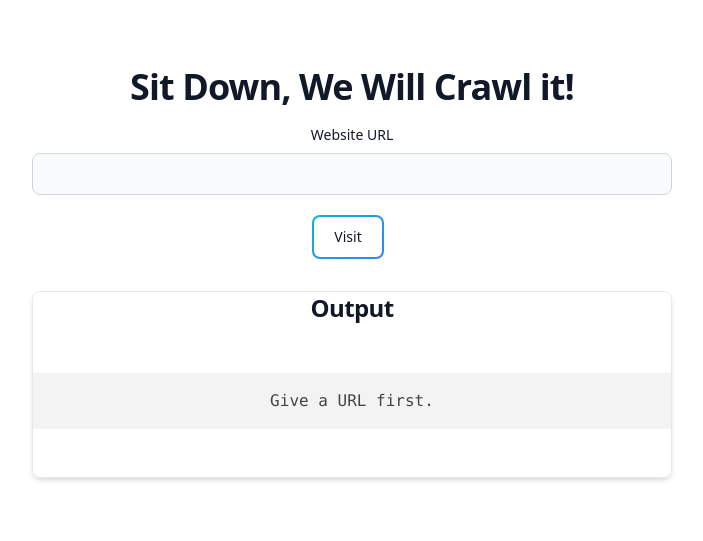
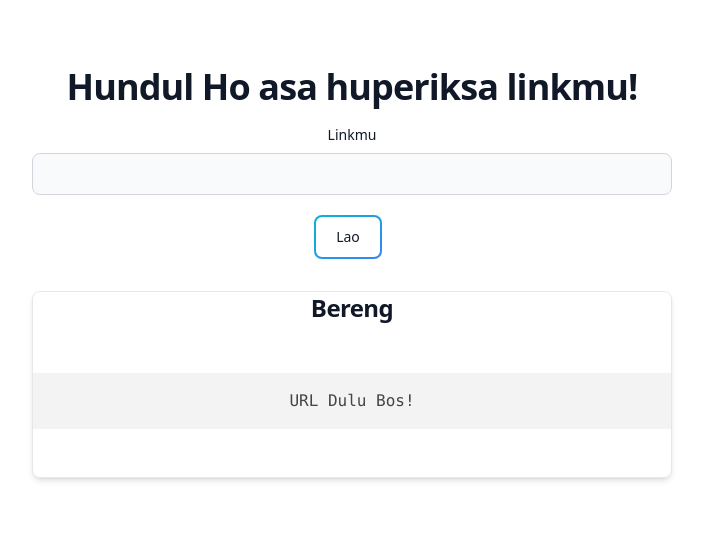
Before and after one commit to jonscafe/itdel-ctf, a PHP site: page / in a window 1280 px wide. Shown: the top 541 px of the page, without its empty margins (288-991 px from the left). Run offline with PHP 8.4, Linux system fonts and the light colour scheme; some libraries are stand-ins or nearby versions.

Commit message:
Update index.php

```diff
--- a/WEB/SSiantarRapFoundation/src/index.php
+++ b/WEB/SSiantarRapFoundation/src/index.php
@@ -37,7 +37,7 @@ if (isset($_GET['host']) && is_string($_GET['host']) && preg_match('/^(https?:\/
         curl_close($ch);
     }
 } else {
-    $output = "Give a URL first.";
+    $output = "URL Dulu Bos!";
 }
 
 ?>
@@ -46,7 +46,7 @@ if (isset($_GET['host']) && is_string($_GET['host']) && preg_match('/^(https?:\/
 <html>
 
 <head>
-    <title>Daa Crawler</title>
+    <title>seseref crawler</title>
     <link rel="stylesheet" href="https://cdnjs.cloudflare.com/ajax/libs/highlight.js/10.5.0/styles/default.min.css">
     <script src="https://cdnjs.cloudflare.com/ajax/libs/highlight.js/10.5.0/highlight.min.js"></script>
     <script>
@@ -60,24 +60,24 @@ if (isset($_GET['host']) && is_string($_GET['host']) && preg_match('/^(https?:\/
         <div class="py-8 px-4 mx-auto max-w-screen-xxl sm:py-16 lg:px-6">
             <div class="mx-auto max-w-screen-sm text-center">
                 <h2 class="mb-4 text-4xl tracking-tight font-extrabold leading-tight text-gray-900 dark:text-white">
-                    Sit Down, We Will Crawl it!
+                    Hundul Ho asa huperiksa linkmu!
                 </h2>
                 <form action="">
                     <div class="mb-6 mt-4">
                         <label for="default-input" class="block mb-2 text-sm font-medium text-gray-900 dark:text-white">
-                            Website URL
+                            Linkmu
                         </label>
                         <input type="text" id="default-input" name="host" class="bg-gray-50 border border-gray-300 text-gray-900 text-sm rounded-lg focus:ring-blue-500 focus:border-blue-500 block w-full p-2.5 dark:bg-gray-700 dark:border-gray-600 dark:placeholder-gray-400 dark:text-white dark:focus:ring-blue-500 dark:focus:border-blue-500">
                         <button class="relative inline-flex items-center justify-center p-0.5 mb-2 mr-2 overflow-hidden text-sm font-medium text-gray-900 rounded-lg group bg-gradient-to-br from-cyan-500 to-blue-500 group-hover:from-cyan-500 group-hover:to-blue-500 hover:text-white dark:text-white focus:ring-4 focus:outline-none focus:ring-cyan-200 dark:focus:ring-cyan-800 mt-5">
                             <span class="relative px-5 py-2.5 transition-all ease-in duration-75 bg-white dark:bg-gray-900 rounded-md group-hover:bg-opacity-0">
-                                Visit
+                                Lao
                             </span>
                         </button>
                     </div>
                 </form>
                 <div class="dark:bg-gray-800 dark:border-gray-700 rounded-lg shadow-md border border-gray-200">
                     <h5 class="mb-2 text-2xl font-bold tracking-tight text-gray-900 dark:text-white text-center">
-                        Output
+                        Bereng
                     </h5>
                     <hr class="my-3 h-px border-0 dark:bg-gray-700">
                     <div class="rounded-lg overflow-hidden">
```
